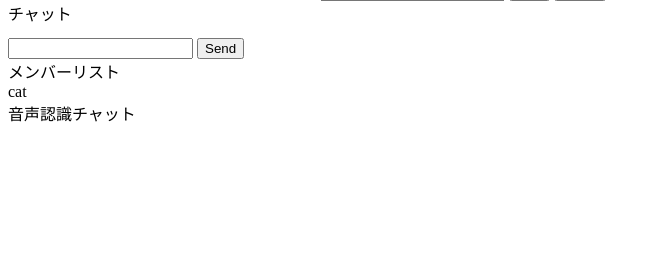
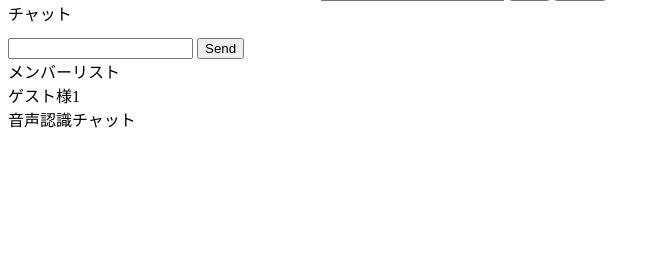
Before and after one commit to AdiosSora/subcall_cosmo, a PHP site: page /join.php in a window 1280 px wide. Shown: the part 269-546 px from the top of the page, without its empty margins (0-660 px from the left). Run offline with PHP 8.4, Linux system fonts and the light colour scheme; data that the repository does not hold is empty; some libraries are stand-ins or nearby versions.

Commit message:
メンバーリストのニックネーム取得

```diff
--- a/common.php
+++ b/common.php
@@ -20,24 +20,31 @@ function pulldown_language()
 }
 
 // join.phpよりメンバーリスト呼び出し用
-function call_memberlist()
+function call_memberlist($guestname)
 {
 	// 呼び出されるたびにメンバーを追加
-	$memberlist[] = "dog";		// dogには会員の名前、ゲストユーザの名前を画面遷移する際に取得
-	$memberlist[] = "cat";
+	$memberlist[] = $guestname;		// dogには会員の名前、ゲストユーザの名前を画面遷移する際に取得
 
 	$count = count($memberlist);
-
 	if($count == 1){
 		// 部屋を立てたものの名前を先に表示
-		print $memberlist[0].'</br>';
+		if($memberlist[0] == null){
+			// ニックネームなしの場合
+			print 'ゲスト様'.$count.'</br>';
+		}else{
+			// ニックネームありの場合
+			print $memberlist[0].'</br>';
+		}
 	}else{
 		// 部屋に入ったものの名前を表示
-		print $memberlist[$count-1].'</br>';
+		if($memberlist[$count-1] == null){
+			// ニックネームなし
+			print 'ゲスト様'.$count.'</br>';
+		}else{
+			// ニックネームあり
+			print $memberlist[$count-1].'</br>';
+		}
 	}
-	// foreach($memberlist as $value){
-		// print $value.'</br>';
-	//}
 
 }
 
--- a/join.php
+++ b/join.php
@@ -18,7 +18,7 @@
           <span id="js-room-mode"></span>:
 
           <?php
-          $room = $_POST['roomId'];
+          $room = $_POST['room_id'];
           print '<input type="text" placeholder="Room Name" id="js-room-id" value="'.$room.'">';
           ?>
 
@@ -42,7 +42,9 @@
           <?php
             require_once('common.php');
 
-            call_memberlist();
+            $guestname = $_POST['guestname'];
+
+            call_memberlist($guestname);
           ?>
         </div>
 
```
Also changed, not shown: index.php (+2 -9 lines).
